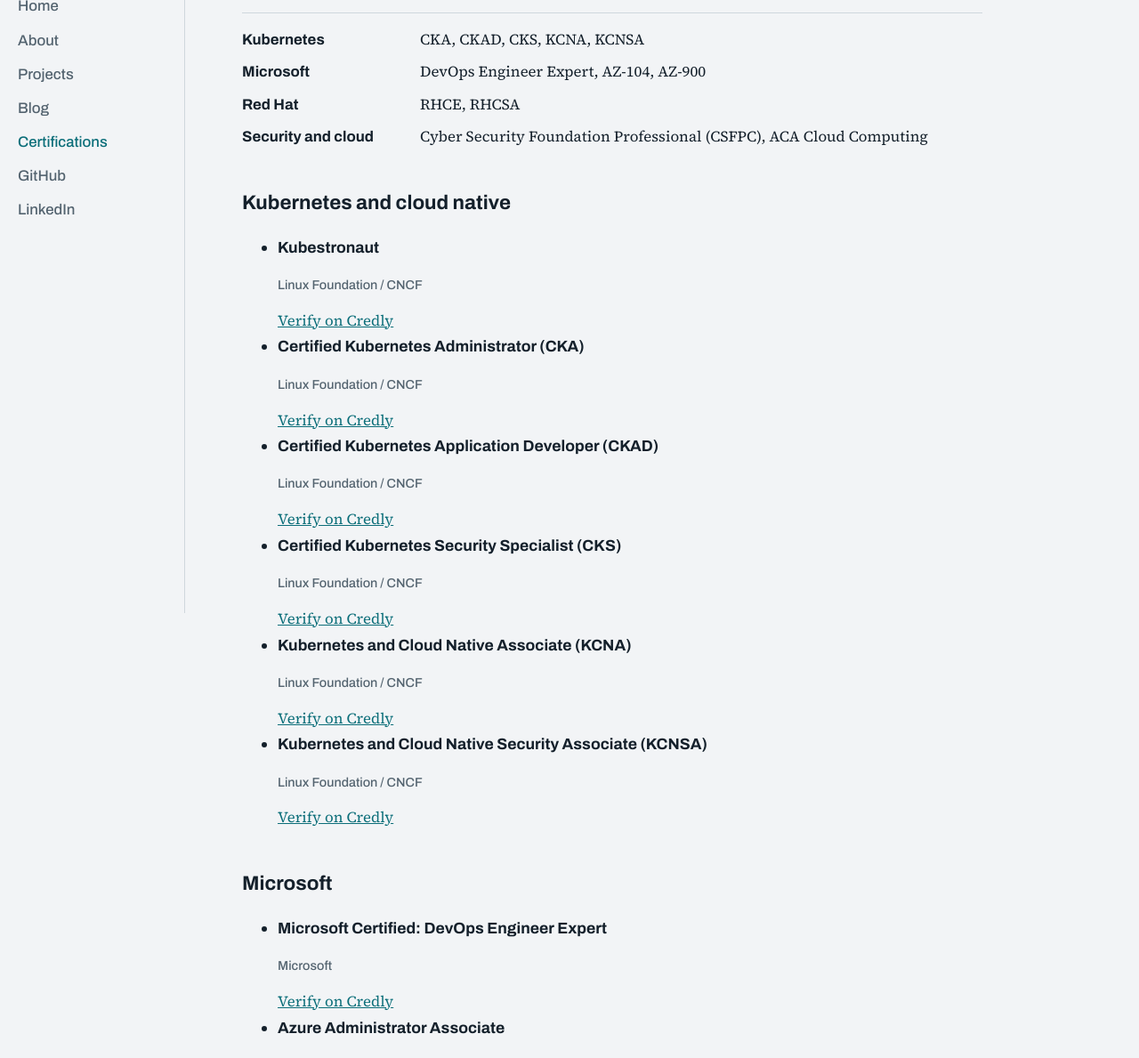
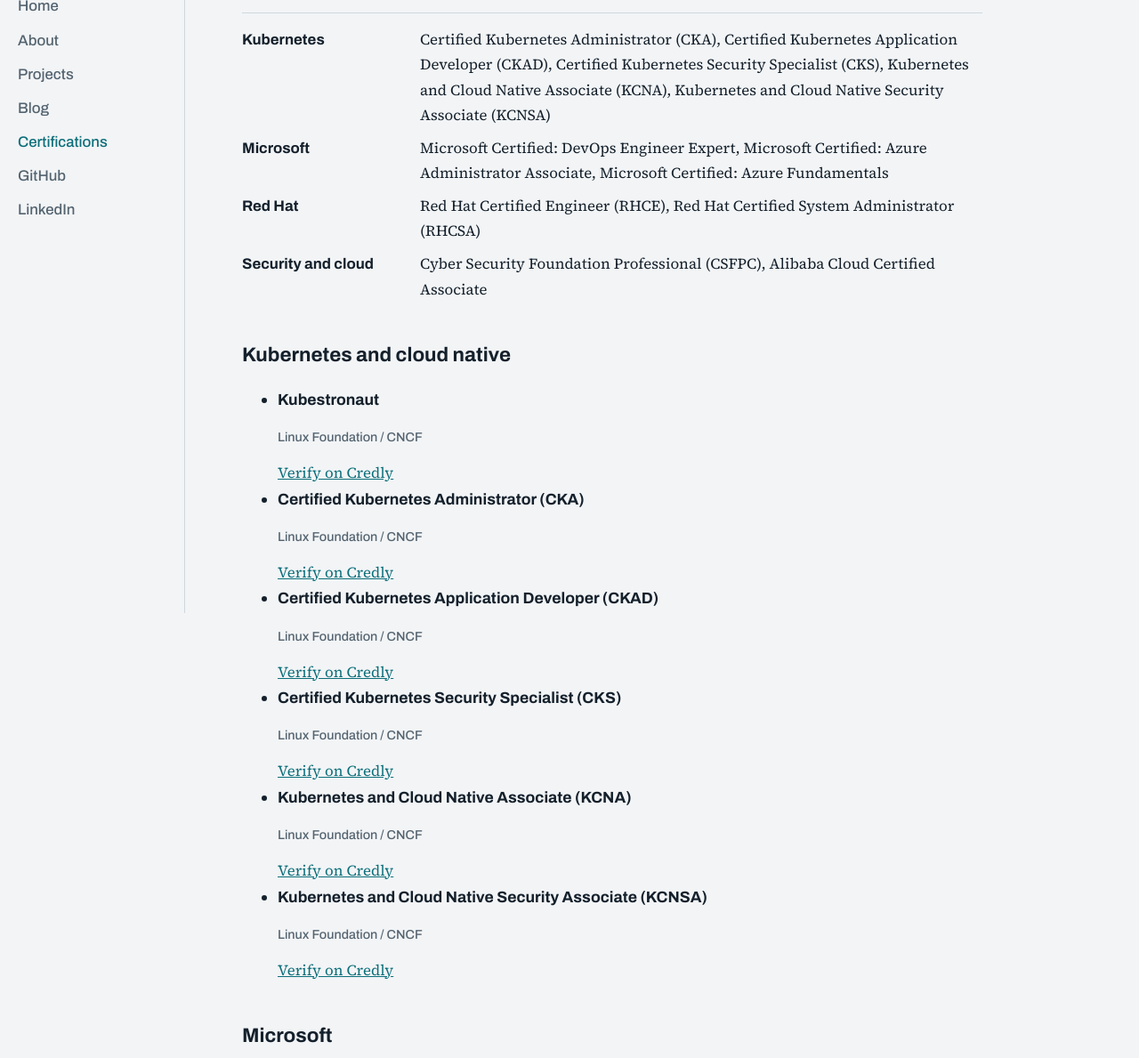
Before and after one commit to srijanb40/srijan-barua.github.io, a plain HTML site: page certifications.html in a window 1280 px wide. Shown: the part 111-1300 px from the top of the page at 89% size. Drawn offline with Linux system fonts and the light colour scheme.

Commit message:
certificate

```diff
--- a/certifications.html
+++ b/certifications.html
@@ -9,10 +9,10 @@
 <a href="https://github.com/srijanb40">GitHub</a><a href="https://www.linkedin.com/in/srijanbarua/">LinkedIn</a></nav><main>
 <h1>Certifications</h1>
 <dl>
-<dt>Kubernetes</dt><dd>CKA, CKAD, CKS, KCNA, KCNSA</dd>
-<dt>Microsoft</dt><dd>DevOps Engineer Expert, AZ-104, AZ-900</dd>
-<dt>Red Hat</dt><dd>RHCE, RHCSA</dd>
-<dt>Security and cloud</dt><dd>Cyber Security Foundation Professional (CSFPC), ACA Cloud Computing</dd>
+<dt>Kubernetes</dt><dd>Certified Kubernetes Administrator (CKA), Certified Kubernetes Application Developer (CKAD), Certified Kubernetes Security Specialist (CKS), Kubernetes and Cloud Native Associate (KCNA), Kubernetes and Cloud Native Security Associate (KCNSA)</dd>
+<dt>Microsoft</dt><dd>Microsoft Certified: DevOps Engineer Expert, Microsoft Certified: Azure Administrator Associate, Microsoft Certified: Azure Fundamentals</dd>
+<dt>Red Hat</dt><dd>Red Hat Certified Engineer (RHCE), Red Hat Certified System Administrator (RHCSA)</dd>
+<dt>Security and cloud</dt><dd>Cyber Security Foundation Professional (CSFPC), Alibaba Cloud Certified Associate</dd>
 </dl>
 
 <h2>Kubernetes and cloud native</h2>
@@ -27,7 +27,7 @@
 <h2>Microsoft</h2>
 <ul class="certs">
 <li class="cert"><h3>Microsoft Certified: DevOps Engineer Expert</h3><p class="meta">Microsoft</p><a class="verify" href="https://www.credly.com/badges/814beb11-0a21-4f2d-919a-6c779baead18?" target="_blank" rel="noopener">Verify on Credly</a></div></li>
-<li class="cert"><h3>Azure Administrator Associate</h3><p class="meta">Microsoft</p><a class="verify" href="https://www.credly.com/badges/23539647-3662-4cc7-b51d-d039186dfcd5" target="_blank" rel="noopener">Verify on Credly</a></div></li>
+<li class="cert"><h3>Microsoft Certified: Azure Administrator Associate</h3><p class="meta">Microsoft</p><a class="verify" href="https://www.credly.com/badges/23539647-3662-4cc7-b51d-d039186dfcd5" target="_blank" rel="noopener">Verify on Credly</a></div></li>
 <li class="cert"><h3>Azure Fundamentals</h3><p class="meta">Microsoft</p><a class="verify" href="https://www.credly.com/badges/185326ba-05f3-43de-9813-d6e7e5cc6f33" target="_blank" rel="noopener">Verify on Credly</a></div></li>
 </ul>
 <h2>Red Hat</h2>
@@ -52,10 +52,10 @@
 <a href="https://github.com/srijanb40">GitHub</a><a href="https://www.linkedin.com/in/srijanbarua/">LinkedIn</a></nav><main>
 <h1>Certifications</h1>
 <dl>
-<dt>Kubernetes</dt><dd>CKA, CKAD, CKS, KCNA, KCNSA</dd>
-<dt>Microsoft</dt><dd>DevOps Engineer Expert, AZ-104, AZ-900</dd>
-<dt>Red Hat</dt><dd>RHCE, RHCSA</dd>
-<dt>Security and cloud</dt><dd>Cyber Security Foundation Professional (CSFPC), ACA Cloud Computing</dd>
+<dt>Kubernetes</dt><dd>Certified Kubernetes Administrator (CKA), Certified Kubernetes Application Developer (CKAD), Certified Kubernetes Security Specialist (CKS), Kubernetes and Cloud Native Associate (KCNA), Kubernetes and Cloud Native Security Associate (KCNSA)</dd>
+<dt>Microsoft</dt><dd>Microsoft Certified: DevOps Engineer Expert, Microsoft Certified: Azure Administrator Associate, Microsoft Certified: Azure Fundamentals</dd>
+<dt>Red Hat</dt><dd>Red Hat Certified Engineer (RHCE), Red Hat Certified System Administrator (RHCSA)</dd>
+<dt>Security and cloud</dt><dd>Cyber Security Foundation Professional (CSFPC), Alibaba Cloud Certified Associate</dd>
 </dl>
 
 <h2>Kubernetes and cloud native</h2>
@@ -70,7 +70,7 @@
 <h2>Microsoft</h2>
 <ul class="certs">
 <li class="cert"><h3>Microsoft Certified: DevOps Engineer Expert</h3><p class="meta">Microsoft</p><a class="verify" href="https://www.credly.com/badges/814beb11-0a21-4f2d-919a-6c779baead18?" target="_blank" rel="noopener">Verify on Credly</a></div></li>
-<li class="cert"><h3>Azure Administrator Associate</h3><p class="meta">Microsoft</p><a class="verify" href="https://www.credly.com/badges/23539647-3662-4cc7-b51d-d039186dfcd5" target="_blank" rel="noopener">Verify on Credly</a></div></li>
+<li class="cert"><h3>Microsoft Certified: Azure Administrator Associate</h3><p class="meta">Microsoft</p><a class="verify" href="https://www.credly.com/badges/23539647-3662-4cc7-b51d-d039186dfcd5" target="_blank" rel="noopener">Verify on Credly</a></div></li>
 <li class="cert"><h3>Azure Fundamentals</h3><p class="meta">Microsoft</p><a class="verify" href="https://www.credly.com/badges/185326ba-05f3-43de-9813-d6e7e5cc6f33" target="_blank" rel="noopener">Verify on Credly</a></div></li>
 </ul>
 <h2>Red Hat</h2>
```
